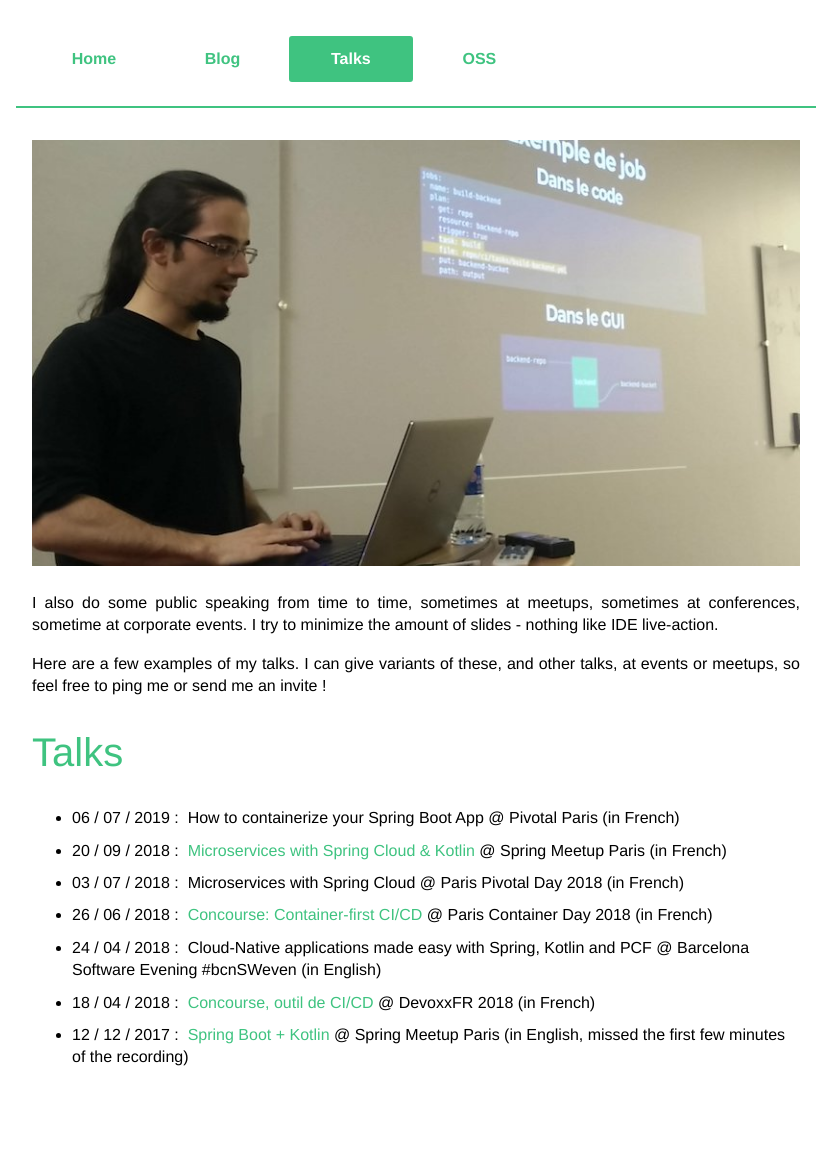
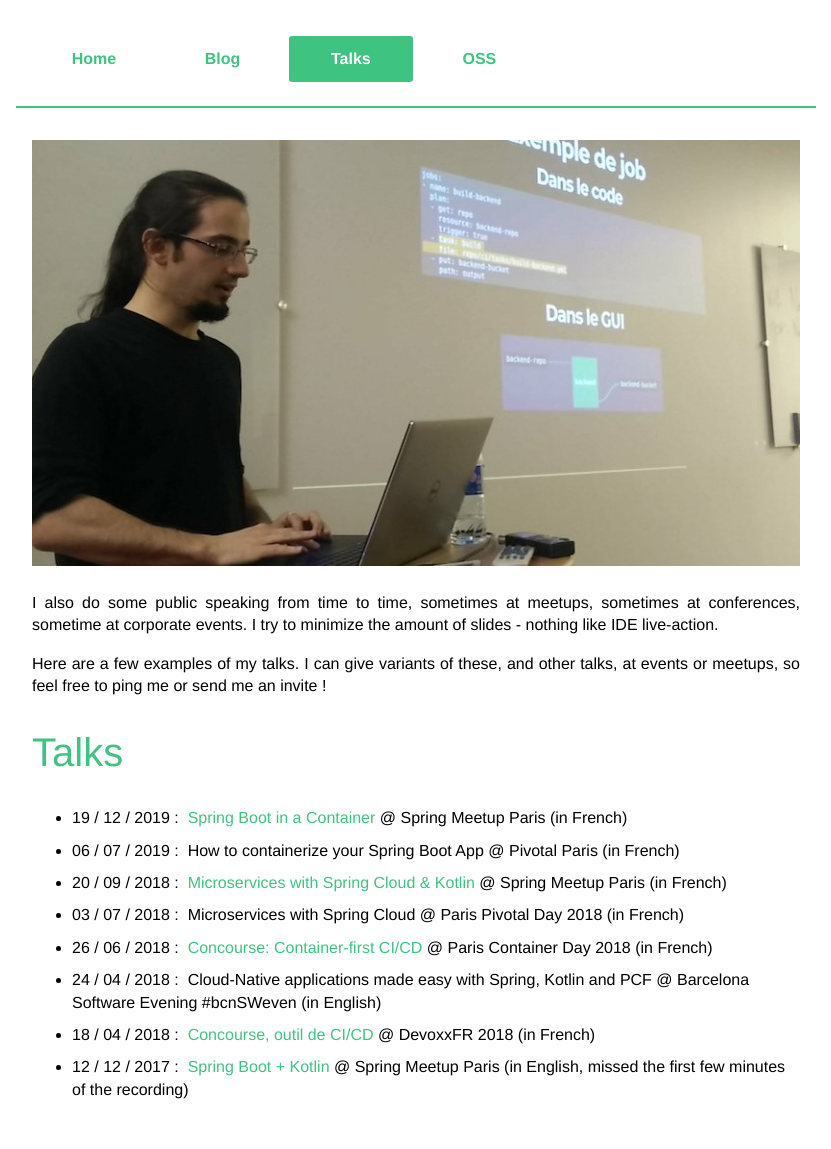
Before and after one commit to Kehrlann/kehrlann.github.io, a Jekyll site: the page built from talks.md, in a window 1280 px wide. Shown: the whole page, without its empty margins (224-1055 px from the left). Built offline with Jekyll 4.4.1, drawn with Linux system fonts in a browser that asks for light colours; before the commit the page ends 1117 px from its top, so only the background shows below that.

Commit message:
Add Spring Boot in a Container talk @ Spring meetup paris

```diff
--- a/talks.md
+++ b/talks.md
@@ -22,6 +22,11 @@ at events or meetups, so feel free to ping me or send me an invite !
 <h1>Talks</h1>
 
 <ul class="no-justify roomy-list">
+    <li>
+        <span>19 / 12 / 2019 :&nbsp;</span>
+        <a href="https://www.youtube.com/watch?v=LPu3CQUulz0" target="_blank" rel="noopener">Spring Boot in a Container</a>
+        <span>@ Spring Meetup Paris (in French)</span>
+    </li>
     <li>
         <span>06 / 07 / 2019 :&nbsp;</span>
         <span>How to containerize your Spring Boot App @ Pivotal Paris (in French)</span>
```
